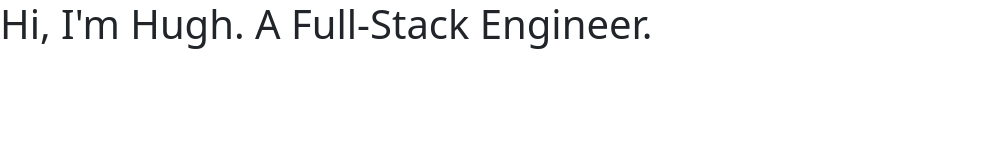
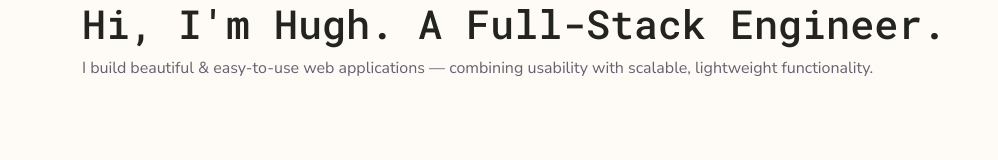
Before and after one commit to hughcrawford/hughcrawford.github.io, a plain HTML site: page index.html in a window 1280 px wide. Shown: the whole page, without its empty margins (0-998 px from the left). Drawn offline with nearby package versions, Linux system fonts and the light colour scheme.

Commit message:
Add style.css

```diff
--- a/index.html
+++ b/index.html
@@ -5,9 +5,18 @@
     <meta name="viewport" content="width=device-width, initial-scale=1">
     <title>Hugh Crawford | Full-Stack Engineer | Web Developer</title>
     <link href="https://cdn.jsdelivr.net/npm/bootstrap@5.3.0-alpha1/dist/css/bootstrap.min.css" rel="stylesheet" integrity="sha384-GLhlTQ8iRABdZLl6O3oVMWSktQOp6b7In1Zl3/Jr59b6EGGoI1aFkw7cmDA6j6gD" crossorigin="anonymous">
+    <link rel="stylesheet" href="style.css">
   </head>
   <body>
-    <h1>Hi, I'm Hugh. A Full-Stack Engineer.</h1>
+    <main class="container">
+
+
+      <h1>Hi, I'm Hugh. A Full-Stack Engineer.</h1>
+      <p>I build beautiful & easy-to-use web applications &mdash; combining usability with scalable, lightweight functionality.</p>
+
+
+    </main>
+
     <script src="https://cdn.jsdelivr.net/npm/bootstrap@5.3.0-alpha1/dist/js/bootstrap.bundle.min.js" integrity="sha384-w76AqPfDkMBDXo30jS1Sgez6pr3x5MlQ1ZAGC+nuZB+EYdgRZgiwxhTBTkF7CXvN" crossorigin="anonymous"></script>
   </body>
 </html>
--- /dev/null
+++ b/style.css
@@ -0,0 +1,12 @@
+@import url('https://fonts.googleapis.com/css2?family=Nunito+Sans&family=Roboto+Mono:wght@400;500&display=swap');
+
+body {
+    background-color: #FEFAF6;
+    color: #656270;
+    font-family: 'Nunito Sans', sans-serif;
+}
+
+h1, h2, h3, h4, h5, h6 {
+    color: #232320;
+    font-family: 'Roboto Mono', monospace;
+}
```
